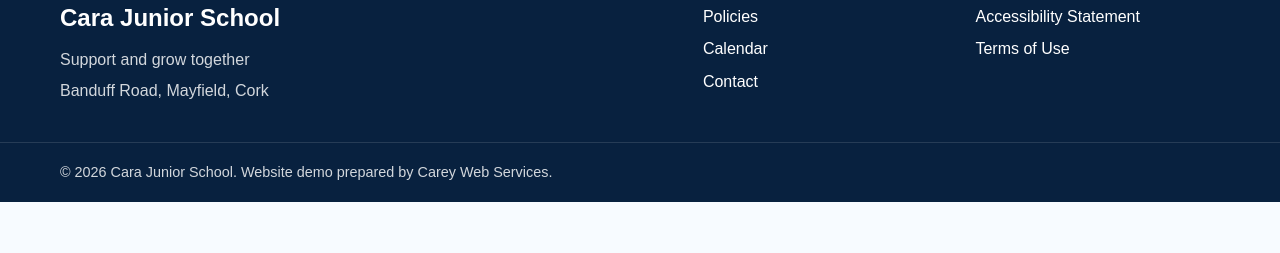
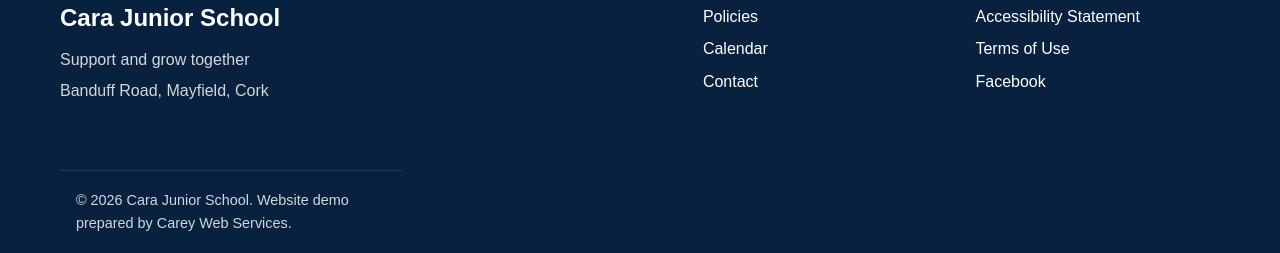
Before and after one commit to noelcarey74-stack/cara-junior-school-demo, a plain HTML site: page intimate-care-policy.html in a window 1280 px wide. Shown: the part 4687-4940 px from the top of the page. Before the commit the page ends 4889 px from the top, so only its background shows below. Drawn offline with Linux system fonts and the light colour scheme.

Commit message:
Update intimate-care-policy.html

```diff
--- a/intimate-care-policy.html
+++ b/intimate-care-policy.html
@@ -672,8 +672,12 @@
     <li><a href="cookie-policy.html">Cookie Policy</a></li>
     <li><a href="accessibility.html">Accessibility Statement</a></li>
     <li><a href="terms.html">Terms of Use</a></li>
+    <li>
+      <a href="https://www.facebook.com/profile.php?id=61580438163822" target="_blank" rel="noopener">
+        Facebook
+      </a>
+    </li>
   </ul>
-      </div>
 </div>
 
     <div class="footer-bottom">
```
Lines whose indentation alone changed are shown as unchanged.
